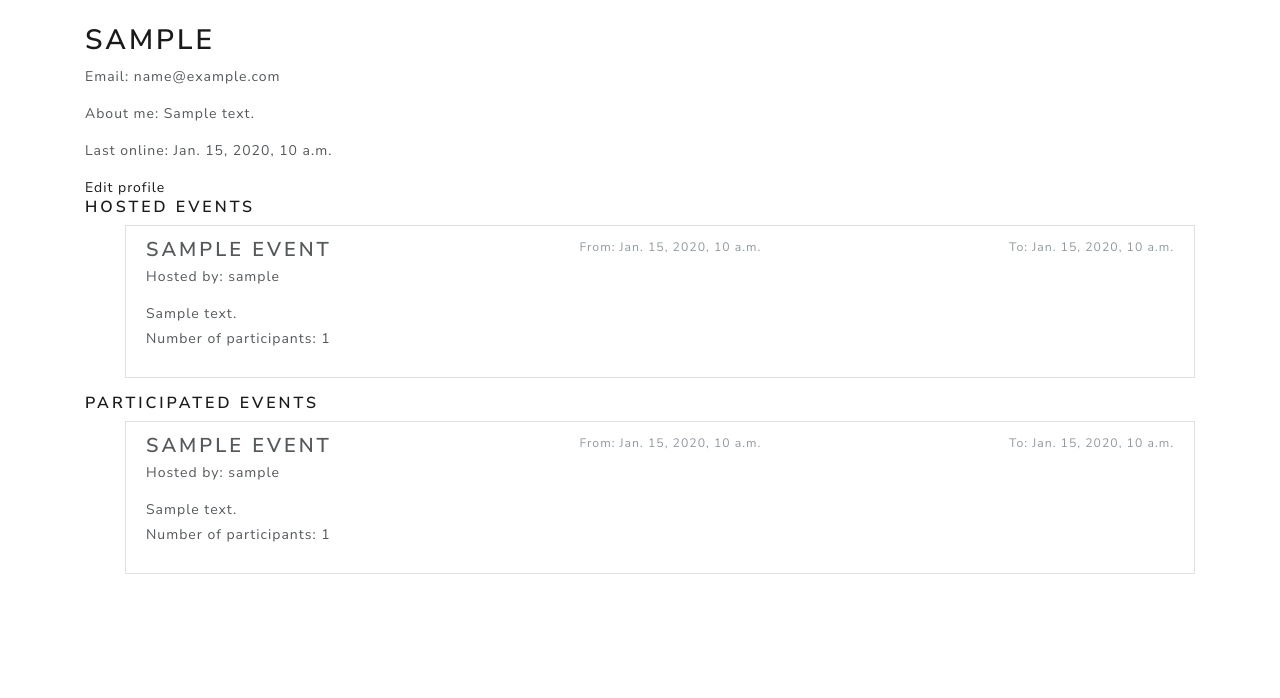
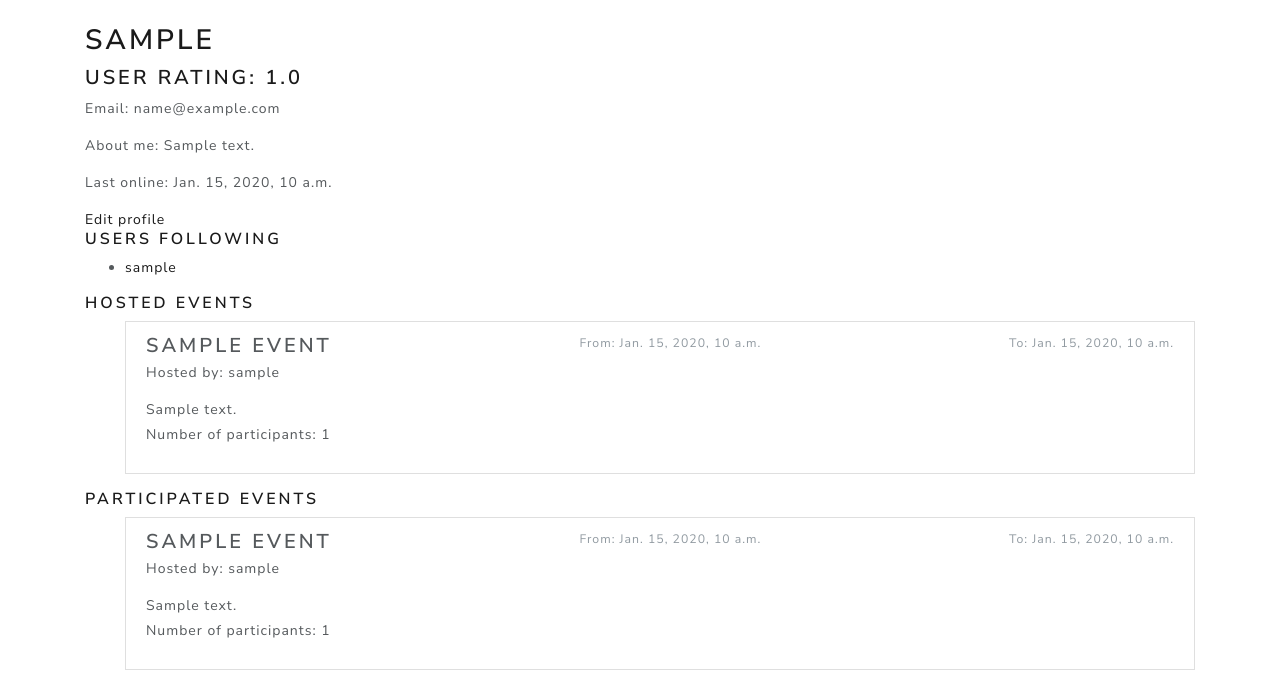
Before and after one commit to andrejceraj/Django-Recreatus, a Django app: page /user/1/ in a window 1280 px wide. Shown: the part 102-800 px from the top of the page. Run offline with Django 3.2, Linux system fonts and the light colour scheme; a user stored in the database is signed in; tables that the repository leaves empty hold one stand-in row (values such as "Sample post"); some libraries are stand-ins or nearby versions.

Commit message:
added user following and user ratings

```diff
--- a/app/models.py
+++ b/app/models.py
@@ -1,3 +1,4 @@
+from django.core.validators import MinValueValidator, MaxValueValidator
 from django.db import models
 from django.contrib.auth.models import User
 from django.db.models.signals import post_save
@@ -9,6 +10,8 @@ class Profile(models.Model):
     user = models.OneToOneField(User, on_delete=models.CASCADE)
     bio = models.TextField(max_length=200, blank=True)
     last_online = models.DateTimeField(default=timezone.now)
+
+    following = models.ManyToManyField('Profile', related_name='followers', blank=True)
 
     def __str__(self):
         return self.user.username
@@ -49,3 +52,13 @@ class Comment(models.Model):
 
     def __str__(self):
         return self.content
+
+
+class Evaluation(models.Model):
+    grade = models.IntegerField(validators=[MinValueValidator(1), MaxValueValidator(10)])
+
+    grader = models.ForeignKey(Profile, on_delete=models.DO_NOTHING)
+    event = models.ForeignKey(Event, on_delete=models.CASCADE)
+
+    def __str__(self):
+        return self.grader.user.username + '->' + self.event.owner.user.username + '->' + self.grade
--- a/app/templates/event_detail.html
+++ b/app/templates/event_detail.html
@@ -6,6 +6,12 @@
     <p>Ends at: {{ event.end_time }}</p>
     <p>Hosted by: <a href="{% url 'app:user_detail' event.owner.user.id %}">{{ event.owner.user.username }}</a></p>
     <p class="mb-2" >{{ event.description }}</p>
+
+    <form method="post" action="{% url 'app:rate_event' event.id %}">
+        {% csrf_token %}
+        {{ rate_form.as_p }}
+        <button type="submit">Rate</button>
+    </form>
 
     {% if request.user.profile not in event.participants.all %}
         <a href="{% url 'app:participation' event.id %}?participation=true">Participate event</a>
--- a/app/templates/user_detail.html
+++ b/app/templates/user_detail.html
@@ -2,12 +2,27 @@
 
 {% block content %}
     <h2>{{ user.username }}</h2>
+    <h4>User rating: {{ rating }}</h4>
     <p>Email: {{ user.email }}</p>
     <p>About me: {{ user.profile.bio }}</p>
     <p>Last online: {{ user.profile.last_online }}</p>
 
     {% if request.user == user %}
         <a href="{% url 'app:edit_profile' %}">Edit profile</a>
+    {% elif user.profile not in request.user.profile.following.all %}
+        <a href="{% url 'app:follow_user' user.id %}?follow=true" >Follow</a>
+    {% else %}
+        <a href="{% url 'app:follow_user' user.id %}?follow=false" >Unfollow</a>
+    {% endif %}
+    <h5>Users following</h5>
+    {% if user.profile.following.count > 0 %}
+        <ul>
+            {% for profile in user.profile.following.all %}
+                <li><a href="{% url 'app:user_detail' profile.user.id %}">{{ profile.user.username }}</a></li>
+            {% endfor %}
+        </ul>
+    {% else %}
+        <p>No following users</p>
     {% endif %}
 
     <h5>Hosted events</h5>
--- a/app/urls.py
+++ b/app/urls.py
@@ -11,5 +11,7 @@ urlpatterns = [
     path('user/<int:pk>/', views.user_detail, name='user_detail'),
     path('user/edit/', views.edit_profile, name='edit_profile'),
     path('event/<int:pk>/participation/', views.participation, name='participation'),
-    path('event/<int:pk>/comment/', views.comment, name='comment')
+    path('event/<int:pk>/comment/', views.comment, name='comment'),
+    path('event/<int:pk>/rate', views.rate_event, name='rate_event'),
+    path('user/<int:pk>/follow/', views.follow_user, name='follow_user')
 ]
--- a/app/views.py
+++ b/app/views.py
@@ -3,8 +3,8 @@ from django.contrib.auth.models import User
 from django.contrib.auth import login
 from django.contrib.auth.decorators import login_required
 from django.db import transaction
-from .forms import ProfileForm, UserForm, CreateEventForm, UserCreationForm, CommentForm
-from .models import Event, Comment
+from .forms import ProfileForm, UserForm, CreateEventForm, UserCreationForm, CommentForm, RateForm
+from .models import Event, Comment, Evaluation
 
 
 @login_required
@@ -21,10 +21,12 @@ def event_detail(request, pk):
     event = Event.objects.get(pk=pk)
 
     comment_form = CommentForm()
+    rate_form = RateForm()
 
     context = {
         "event": event,
-        "comment_form": comment_form
+        "comment_form": comment_form,
+        "rate_form": rate_form
     }
     return render(request, 'event_detail.html', context)
 
@@ -32,7 +34,19 @@ def event_detail(request, pk):
 @login_required
 def user_detail(request, pk):
     user = User.objects.get(pk=pk)
+    evaluations = Evaluation.objects.filter(event__owner=user.profile)
+    count = 0
+    rating = 0
+    for e in evaluations:
+        rating += e.grade
+        count += 1
+
+    if count > 0:
+        rating = rating / count
+    else:
+        rating = "No rating to display"
     context = {
+        "rating": rating,
         "user": user
     }
     return render(request, 'user_detail.html', context)
@@ -96,18 +110,6 @@ def signup(request):
     return render(request, 'registration/signup.html', context)
 
 
-@login_required
-def participation(request, pk):
-    event = Event.objects.get(pk=pk)
-    participation = request.GET.get('participation', '')
-    if participation == 'true':
-        event.participants.add(request.user.profile)
-    elif participation == 'false':
-        event.participants.remove(request.user.profile)
-    else:
-        return redirect('app:index')
-    return redirect('app:event_detail', event.id)
-
 
 @login_required
 def comment(request, pk):
@@ -120,3 +122,47 @@ def comment(request, pk):
             Comment.objects.create(content=content, owner=owner, event=event)
 
     return redirect('app:event_detail', event.id)
+
+
+@login_required
+def rate_event(request, pk):
+    event = Event.objects.get(pk=pk)
+    if request.method == 'POST':
+        rate_form = RateForm(request.POST)
+        if rate_form.is_valid():
+            grade = rate_form.cleaned_data['grade']
+            grader = request.user.profile
+            Evaluation.objects.create(grade=grade, grader=grader, event=event)
+
+    return redirect('app:event_detail', event.id)
+
+
+
+@login_required
+def participation(request, pk):
+    event = Event.objects.get(pk=pk)
+    participation = request.GET.get('participation', '')
+    if participation == 'true':
+        if request.user.profile not in event.participants.all():
+            event.participants.add(request.user.profile)
+    elif participation == 'false':
+        if request.user.profile in event.participants.all():
+            event.participants.remove(request.user.profile)
+    else:
+        return redirect('app:index')
+    return redirect('app:event_detail', event.id)
+
+
+@login_required
+def follow_user(request, pk):
+    user = User.objects.get(pk=pk)
+    following = request.GET.get('follow', '')
+    if following == 'true':
+        if user.profile not in request.user.profile.following.all():
+            request.user.profile.following.add(user.profile)
+    elif following == 'false':
+        if user.profile in request.user.profile.following.all():
+            request.user.profile.following.remove(user.profile)
+    else:
+        redirect('app:index')
+    return redirect('app:user_detail', user.id)
```
Also changed, not shown: app/forms.py (+10 -1 lines).
